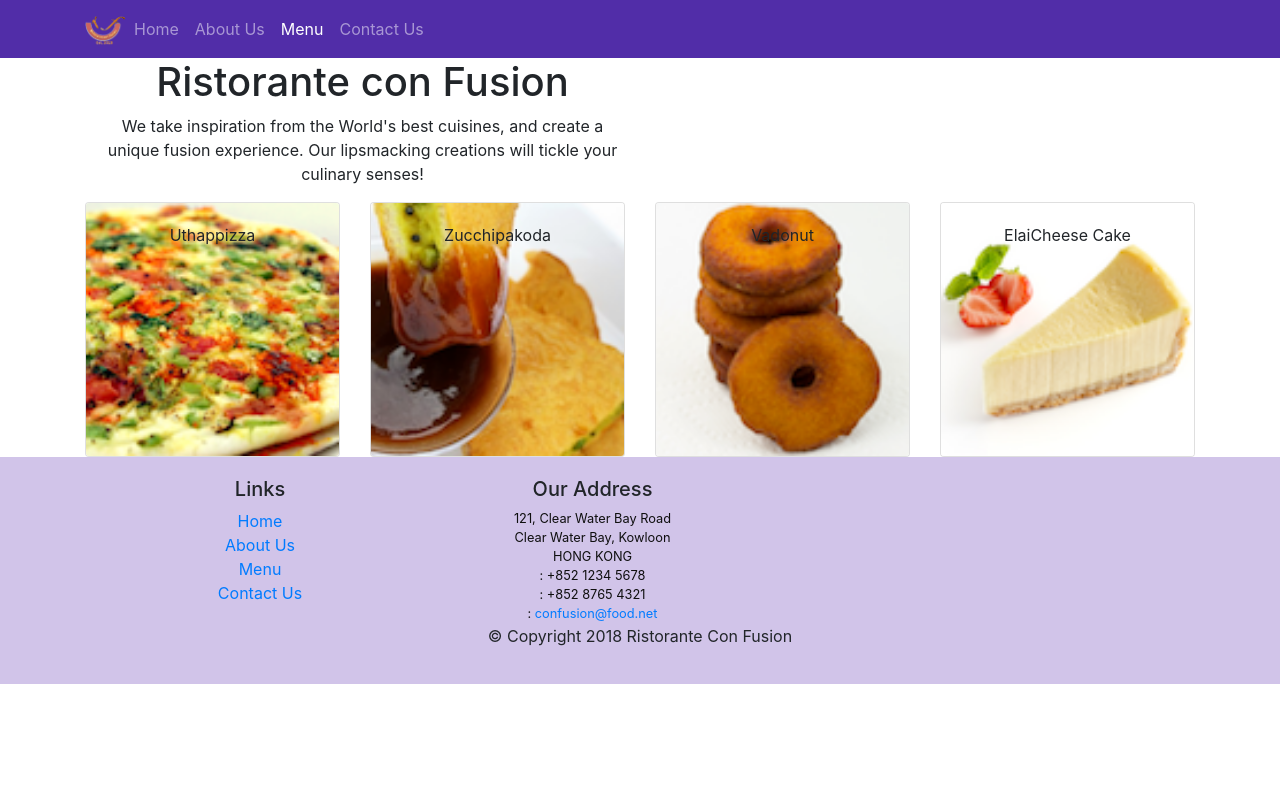
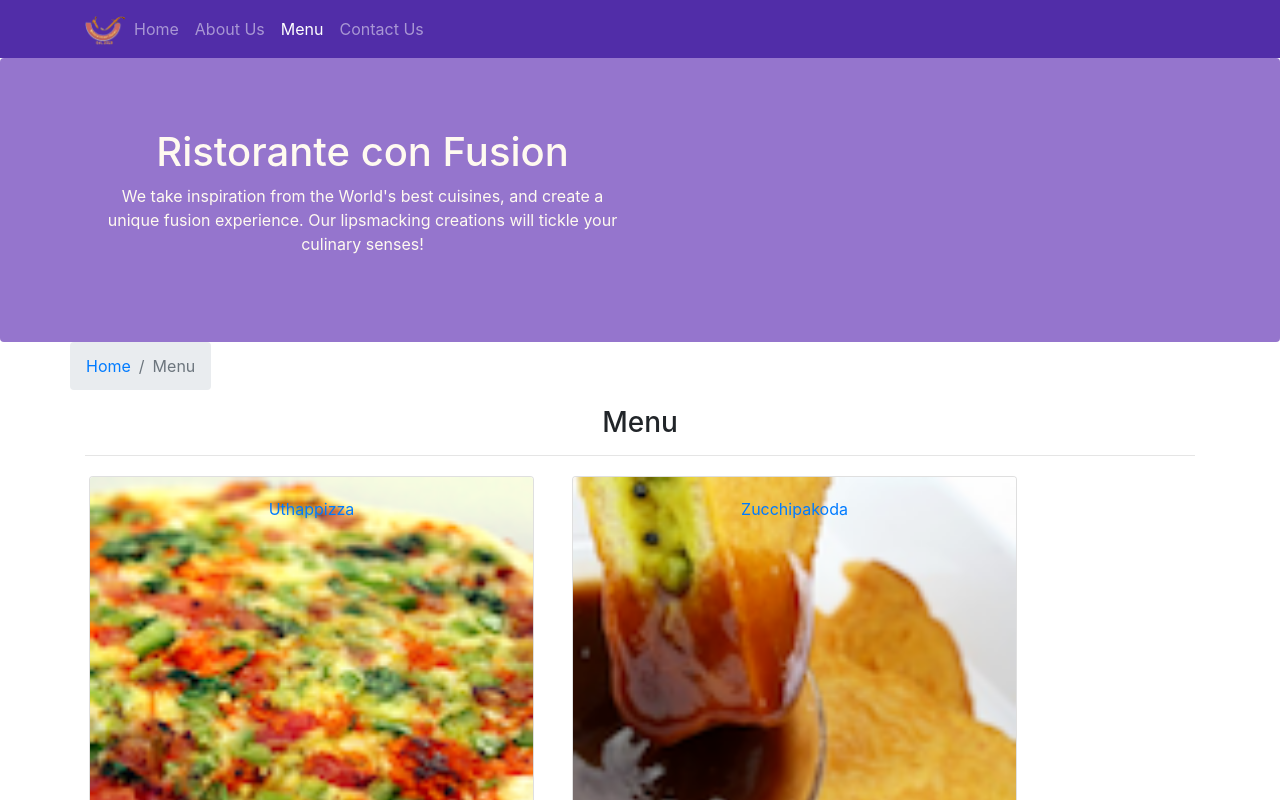
Before and after one commit to Deku1712/ReactExercise36to..., a React (Create React App) app: page /menu in a window 1280 px wide. Shown: the top 800 px of the page. Built offline with nearby package versions, Linux system fonts and the light colour scheme; the HTML template or start-up script is replaced by a standard one.

Commit message:
Single Page Applications Part 2

```diff
--- a/src/components/ContactComponent.js
+++ b/src/components/ContactComponent.js
@@ -1,8 +1,23 @@
 import React from 'react';
+import { Breadcrumb, BreadcrumbItem } from 'reactstrap';
+import { Link } from 'react-router-dom';
 
 function Contact(props) {
     return(
+
+
         <div className="container">
+            <div className="row">
+                <Breadcrumb>
+                    <BreadcrumbItem><Link to="/home">Home</Link></BreadcrumbItem>
+                    <BreadcrumbItem active>Contact Us</BreadcrumbItem>
+                </Breadcrumb>
+                <div className="col-12">
+                    <h3>Contact Us</h3>
+                    <hr />
+                </div>
+            </div>
+
             <div className="row row-content">
                 <div className="col-12">
                 <h3>Location Information</h3>
--- a/src/components/DishdetailComponent.js
+++ b/src/components/DishdetailComponent.js
@@ -1,19 +1,15 @@
 import React, { Component } from "react";
-import {
-  Card,
-  CardImg,
-  CardImgOverlay,
-  CardText,
-  CardBody,
-  CardTitle,
-} from "reactstrap";
+import { Card, CardImg, CardText, CardBody,
+  CardTitle, Breadcrumb, BreadcrumbItem } from 'reactstrap';
+import { Link } from 'react-router-dom';
+
 
 function RenderDish({ dish }) {
   if (dish == null) {
     return <div></div>;
   }
   return (
-    <div className="col-12 col-md-3">
+    <div className="col-12 col-md-12">
       <Card>
         <CardImg width="100%" src={dish.image} alt={dish.name} />
         <CardBody>
@@ -46,7 +42,7 @@
   });
 
   return (
-    <div className="col-12 col-md-5 m-1">
+    <div className="col-12 col-md-12">
       <h4> Comments </h4>
       <ul className="list-unstyled">{showcmnts}</ul>
     </div>
@@ -56,13 +52,29 @@
 const DishDetail = (props) => {
   if (props.dish != null) {
     return (
-      <div className="container" key={props.key}>
-        <div className="row">
-          <RenderDish dish={props.dish} />
-          <RenderComments comments={props.dish.comments} />
-        </div>
+      <div className="container">
+      <div className="row">
+          <Breadcrumb>
+
+              <BreadcrumbItem><Link to="/menu">Menu</Link></BreadcrumbItem>
+              <BreadcrumbItem active>{props.dish.name}</BreadcrumbItem>
+          </Breadcrumb>
+          <div className="col-12">
+              <h3>{props.dish.name}</h3>
+              <hr />
+          </div>
       </div>
-    );
+      <div className="row">
+          <div className="col-12 col-md-5 m-1">
+              <RenderDish dish={props.dish} />
+          </div>
+          <div className="col-12 col-md-5 m-1">
+              <RenderComments comments={props.comments} />
+          </div>
+      </div>
+      </div>
+  );
+
   }
 };
 
--- a/src/components/MainComponent.js
+++ b/src/components/MainComponent.js
@@ -6,7 +6,7 @@
 import Footer from "./FooterComponent";
 import Home from "./HomeComponent";
 import Contact from './ContactComponent';
-import { Routes, Route, Navigate } from "react-router-dom";
+import { Routes, Route, Navigate, useParams } from "react-router-dom";
 import { COMMENTS } from '../shared/comments';
 import { PROMOTIONS } from '../shared/promotions';
 import { LEADERS } from '../shared/leaders';
@@ -24,9 +24,6 @@
     };
   }
 
-  onDishSelect(dishId) {
-    this.setState({ selectedDish: dishId });
-  }
 
   render() {
     const HomePage = () => {
@@ -39,14 +36,25 @@
       );
     }
 
+
+    const DishWithId = () => {
+      const {dishId} = useParams();
+      return(
+          <DishDetail dish={this.state.dishes.filter((dish) => dish.id === parseInt(dishId,10))[0]}
+            comments={this.state.comments.filter((comment) => comment.dishId === parseInt(dishId,10))} />
+      );
+    };
+
+
     return (
       <div>
         <Header />
         <Routes>
-          <Route path="/home" component={HomePage} />
+          <Route path="/home" Component={HomePage} />
           <Route exact path="/menu" element={<Menu dishes={this.state.dishes} onClick={(dishId) => this.onDishSelect(dishId)}/>}/>
           <Route path="/" element={<Navigate to="home" />} />
-          <Route exact path='/contactus' component={Contact}/>
+          <Route exact path='/contactus' Component={Contact}/>
+          <Route path='/menu/:dishId' Component={DishWithId} />
         </Routes>
         <Footer />
       </div>
--- a/src/components/MenuComponent.js
+++ b/src/components/MenuComponent.js
@@ -1,29 +1,26 @@
 import React, { Component } from "react";
-import { Media } from "reactstrap";
-import {
-  Card,
-  CardImg,
-  CardImgOverlay,
-  CardText,
-  CardBody,
-  CardTitle,
-} from "reactstrap";
+import { Card, CardImg, CardImgOverlay,
+  CardTitle, Breadcrumb, BreadcrumbItem } from 'reactstrap';
+import { Link } from 'react-router-dom';
 
-function RenderMenuItem({ dish }) {
+  function RenderMenuItem ({dish, onClick}) {
       return (
           <Card>
+              <Link to={`/menu/${dish.id}`} >
                   <CardImg width="100%" src={dish.image} alt={dish.name} />
                   <CardImgOverlay>
                       <CardTitle>{dish.name}</CardTitle>
                   </CardImgOverlay>
+              </Link>
           </Card>
       );
   }
 
+
 const Menu = (props) => {
   const menu = props.dishes.map((dish) => {
     return (
-      <div className="col-12 col-md-3" key={dish.id}>
+      <div className="col-12 col-md-5 m-1" key={dish.id}>
         <RenderMenuItem dish={dish}/>
       </div>
     );
@@ -31,9 +28,22 @@
 
   return (
     <div className="container">
-      <div className="row">{menu}</div>
+        <div className="row">
+            <Breadcrumb>
+                <BreadcrumbItem><Link to="/home">Home</Link></BreadcrumbItem>
+                <BreadcrumbItem active>Menu</BreadcrumbItem>
+            </Breadcrumb>
+            <div className="col-12">
+                <h3>Menu</h3>
+                <hr />
+            </div>
+        </div>
+        <div className="row">
+            {menu}
+        </div>
     </div>
 );
+
 };
 
 export default Menu;
--- a/src/index.css
+++ b/src/index.css
@@ -11,3 +11,10 @@
   font-family: source-code-pro, Menlo, Monaco, Consolas, 'Courier New',
     monospace;
 }
+
+.rounded {
+  margin: 0px auto;
+  padding: 70px 30px;
+  background: #9575CD;
+  color: floralwhite;
+}
```
Also changed, not shown: 2 other files (tests, documents, lock files or other folders). Lines whose indentation alone changed are shown as unchanged.
